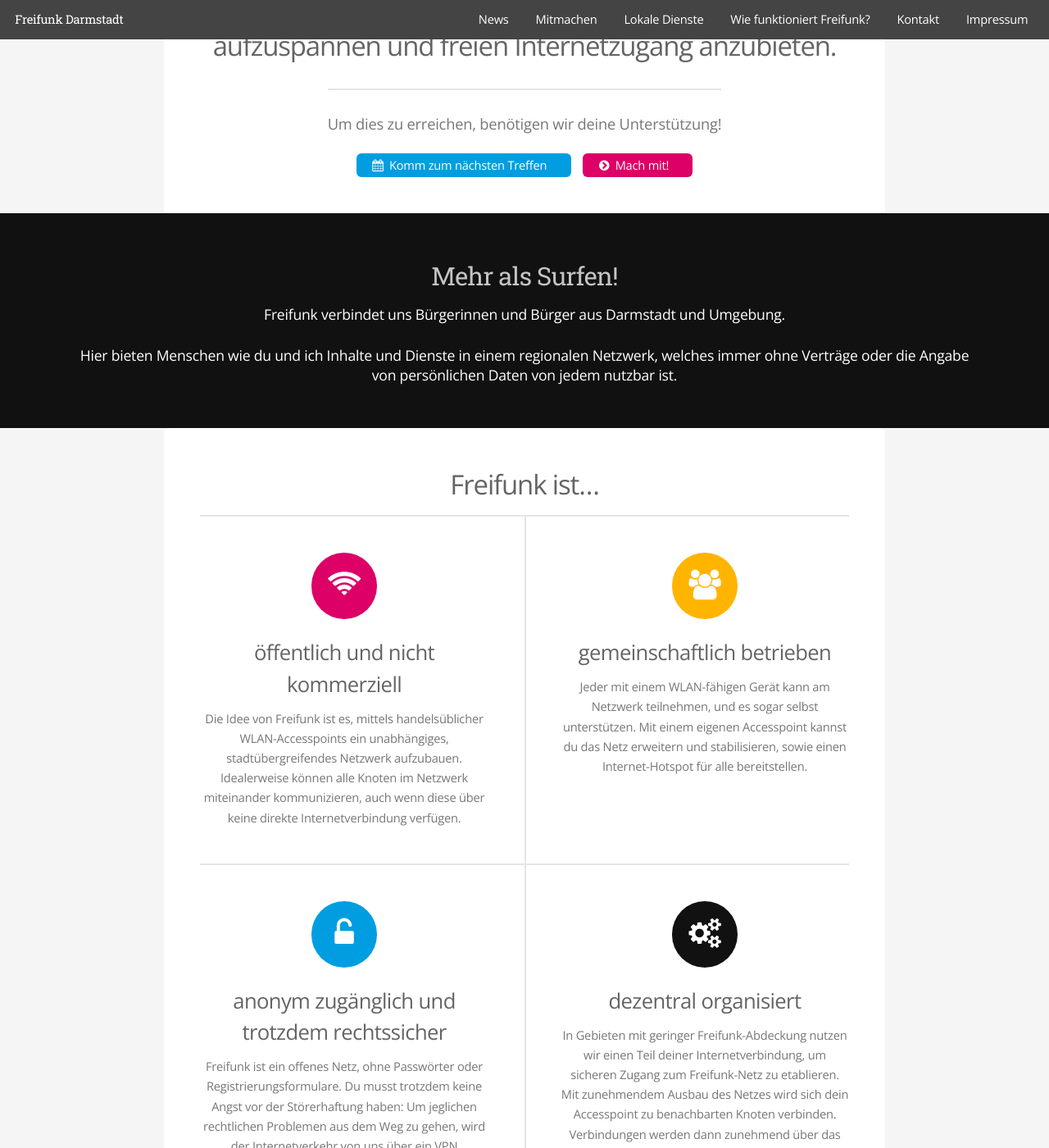
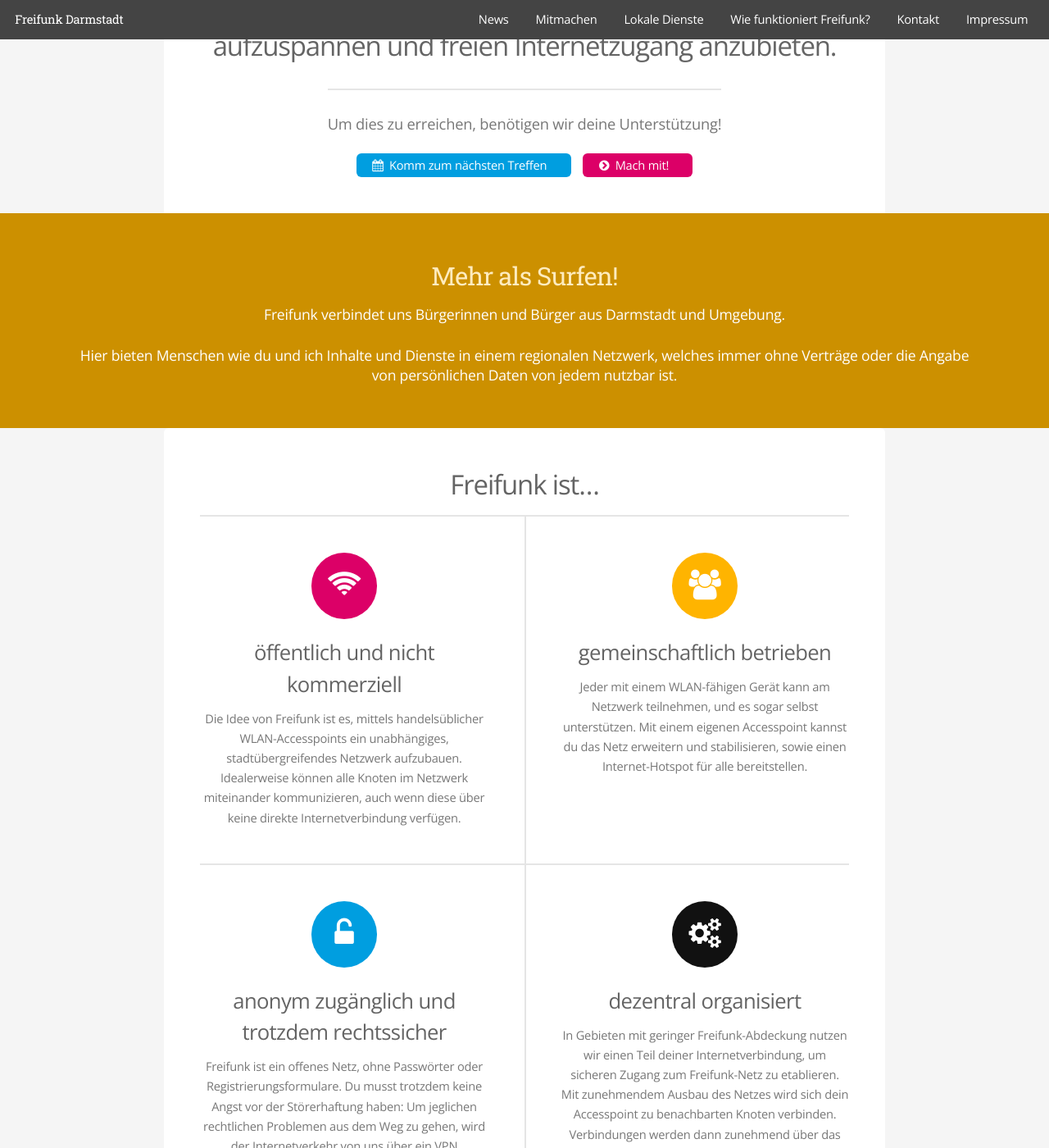
Before and after one commit to mdrenger/darmstadt.freifunk.net, a Jekyll site: the page built from pages/index.html, in a window 1280 px wide and 1400 px high, scrolled down 492 px. Shown: the whole window at 82% size. Built offline with Jekyll 4.4.1, drawn with Linux system fonts in a browser that asks for light colours.

Commit message:
turned grey box to darker yellow box

```diff
--- a/css/style.scss
+++ b/css/style.scss
@@ -1346,7 +1346,7 @@
 /* stripe */
 
 	#stripe {
-		background: $color-accent5-bg;
+		background: darken($color-accent3-bg, 10%);
 		color: #fff;
 		margin: -5em 0 0 0;
 		padding: 3em 5em 3em 5em;
@@ -1358,7 +1358,7 @@
 		}
 
 		h2, h3, h4, h5, h6 {
-			color: $color-accent5-fg;
+			color: $color-accent3-fg;
 			font-family: $fancy-font;
 		}
 
```
